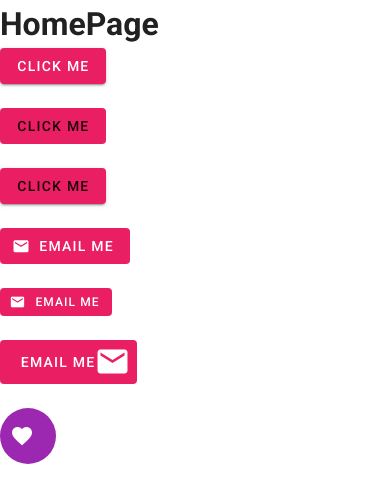
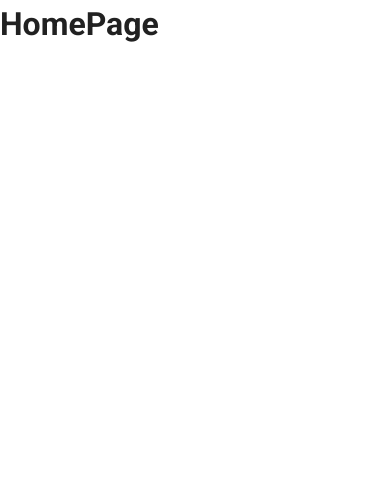
Before and after one commit to mkbindraji/new_vuetify, a Vue app: page / in a window 390 px wide. Shown: the top 502 px of the page. Built offline with nearby package versions, Linux system fonts and the light colour scheme.

Commit message:
Breakpoints & Visibility

```diff
--- a/src/views/HomePage.vue
+++ b/src/views/HomePage.vue
@@ -1,30 +1,10 @@
 <template>
     <div class="home">
       <h1>HomePage</h1>
-      <v-btn class="pink white--text">Click me</v-btn><br><br>
-      <v-btn depressed color="pink">Click me</v-btn><br><br>
-      <v-btn flat color="pink">Click me</v-btn><br><br>
+      <v-btn class="hidden-md-and-down">click me</v-btn>
+      <!-- <v-btn class="hidden-md-and-up">click me</v-btn> -->
 
-      <v-btn depressed class="pink white--text">
-        <v-icon left>mdi-email</v-icon>
-        <span>email me</span>
-      </v-btn><br><br>
-
-      <v-btn depressed small class="pink white--text">
-        <v-icon left small>mdi-email</v-icon>
-        <span>email me</span>
-      </v-btn><br><br>
-
-      <v-btn depressed large class="pink white--text">
-        <span>email me</span>
-        <v-icon right large>mdi-email</v-icon>
-      </v-btn><br><br>
-
-      <v-btn depressed fab dark color="purple" dense>
-        <v-icon left>mdi-heart</v-icon>
-      </v-btn>
-
-
+      <!-- <v-btn class="hidden-sm-only">click me</v-btn> -->
     </div>
   </template>
 
```
